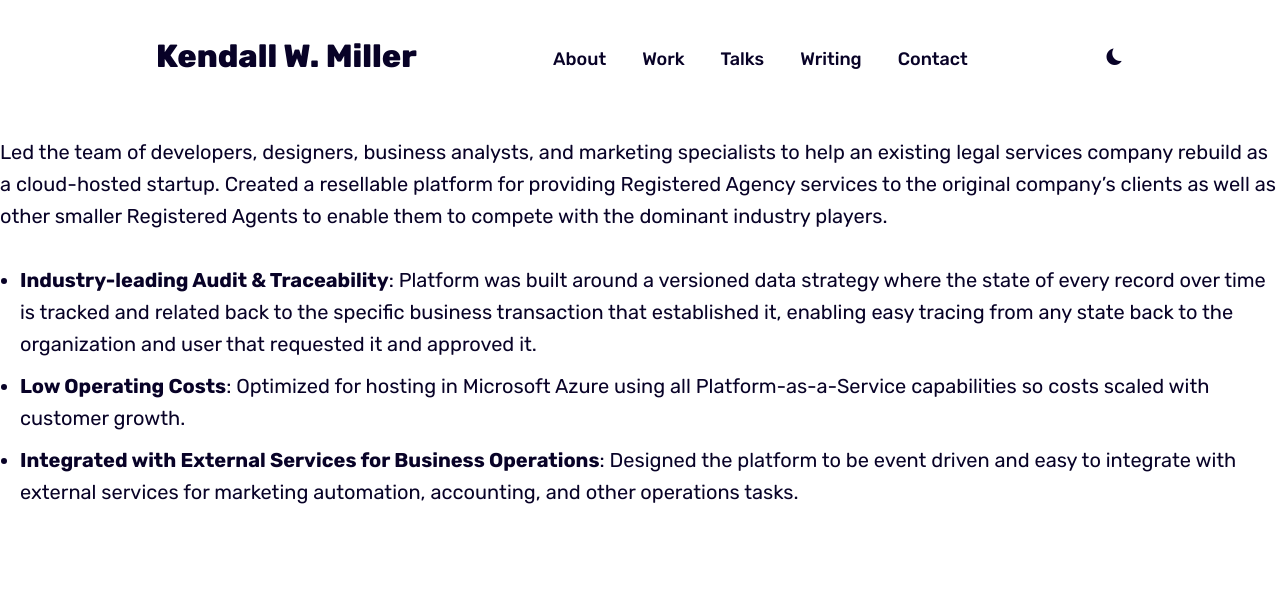
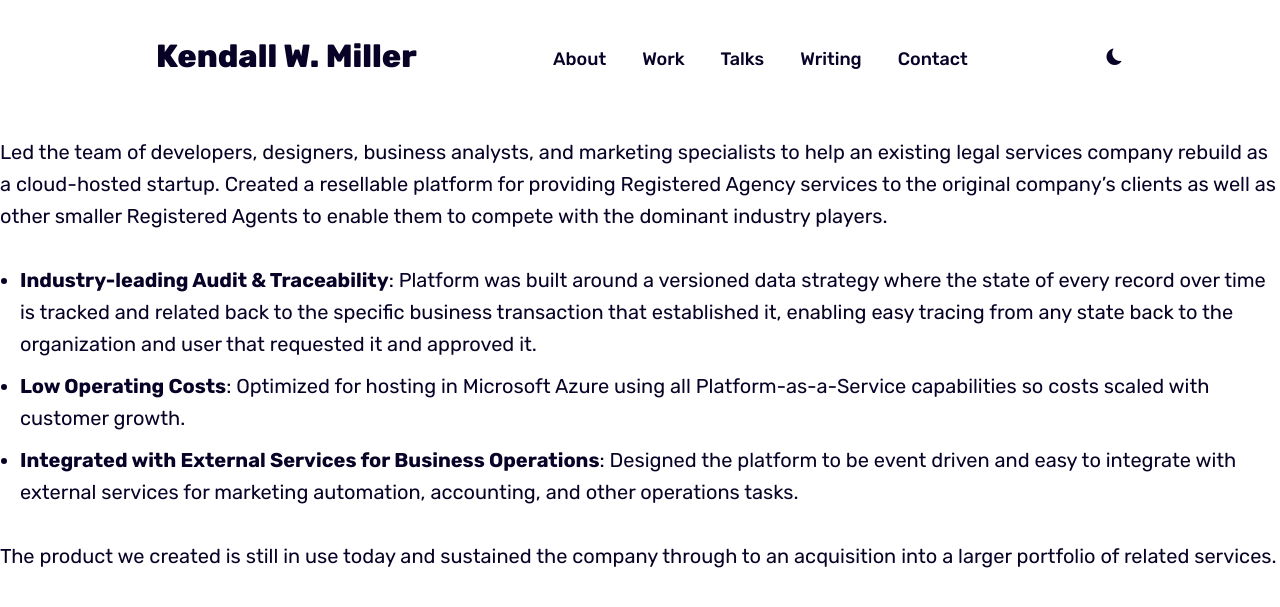
Before and after one commit to kendallmiller/kendallmiller.github.io, a Jekyll site: the page built from _work/2014-05-01-mutitenant-saas-business-services-startup.md, in a window 1280 px wide, cut to the strip 0-628 px from the top of the page. Shown: the top 607 px of the strip. Built offline with Jekyll 4.4.1, drawn with Linux system fonts in a browser that asks for light colours.

```diff
--- a/_work/2014-05-01-mutitenant-saas-business-services-startup.md
+++ b/_work/2014-05-01-mutitenant-saas-business-services-startup.md
@@ -11,3 +11,5 @@
 * **Industry-leading Audit & Traceability**: Platform was built around a versioned data strategy where the state of every record over time is tracked and related back to the specific business transaction that established it, enabling easy tracing from any state back to the organization and user that requested it and approved it.
 * **Low Operating Costs**: Optimized for hosting in Microsoft Azure using all Platform-as-a-Service capabilities so costs scaled with customer growth.
 * **Integrated with External Services for Business Operations**: Designed the platform to be event driven and easy to integrate with external services for marketing automation, accounting, and other operations tasks.
+
+The product we created is still in use today and sustained the company through to an acquisition into a larger portfolio of related services.
--- a/work/index.html
+++ b/work/index.html
@@ -17,7 +17,8 @@
 
 <div class="work-page container animate">
   <div class="row">
-    {% for work in site.work reversed %}
+    {% assign works = site.work | reversed %}
+    {% for work in works %}
       <article class="work col col-4 col-d-6 col-t-12">
         <div class="work__content">
           <a href="{{ work.url }}" class="work__image">
```
Also changed, not shown: _work/2014-01-01-loupe.md (+2 -0 lines), _work/2018-01-01-erp-event-publishing-platform.md (+11 -3 lines).
